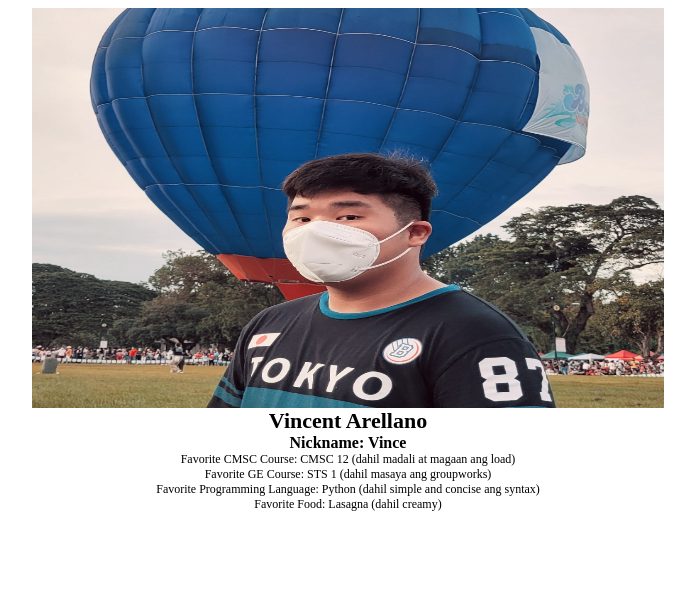
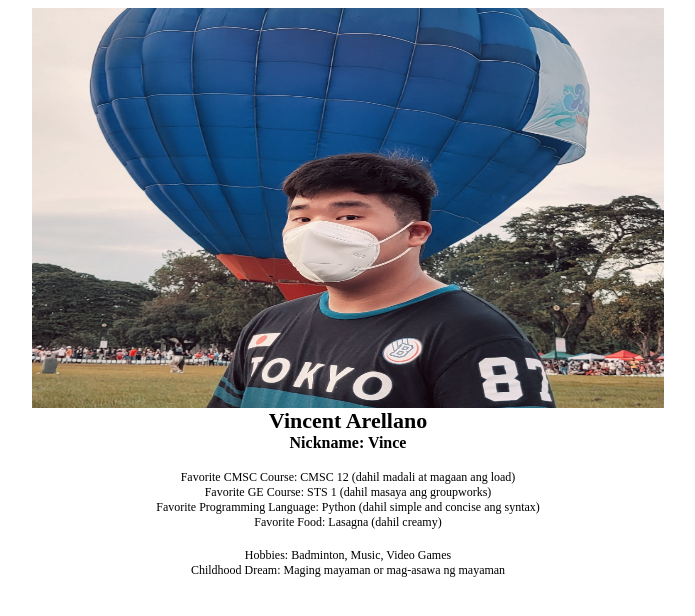
Before and after one commit to Vincent-Arellano/Vincent-Arellano.github.io, a plain HTML site: page index.html in a window 1280 px wide. Shown: the whole page, without its empty margins (292-987 px from the left). Drawn offline with Linux system fonts and the light colour scheme.

Commit message:
feat: added hobbies and dream details

```diff
--- a/index.html
+++ b/index.html
@@ -8,11 +8,14 @@
     <img src="picture.jpg", alt="Vince">
     <h1>Vincent Arellano</h1>
     <h2>Nickname: Vince</h2>
-
+    <br>
     <p> Favorite CMSC Course: CMSC 12 (dahil madali at magaan ang load) </p>
     <p> Favorite GE Course: STS 1 (dahil masaya ang groupworks) </p>
     <p> Favorite Programming Language: Python (dahil simple and concise ang syntax) </p>
     <p> Favorite Food: Lasagna (dahil creamy) </p>
+    <br>
+    <p> Hobbies: Badminton, Music, Video Games</p>
+    <p> Childhood Dream: Maging mayaman or mag-asawa ng mayaman</p>
 
 </body>
 </html>
```
